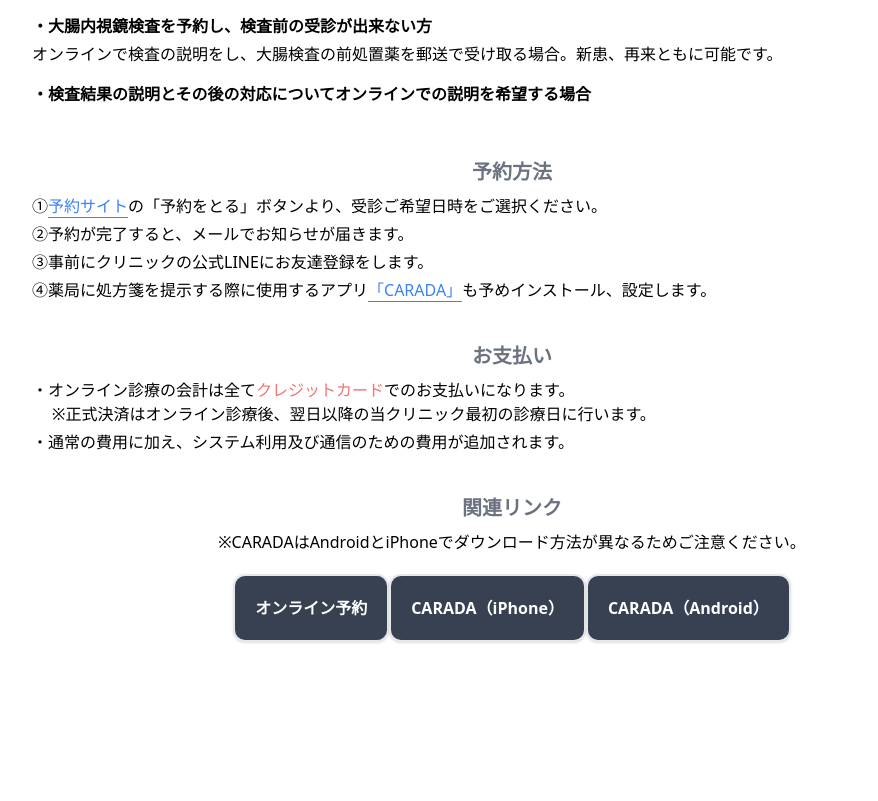
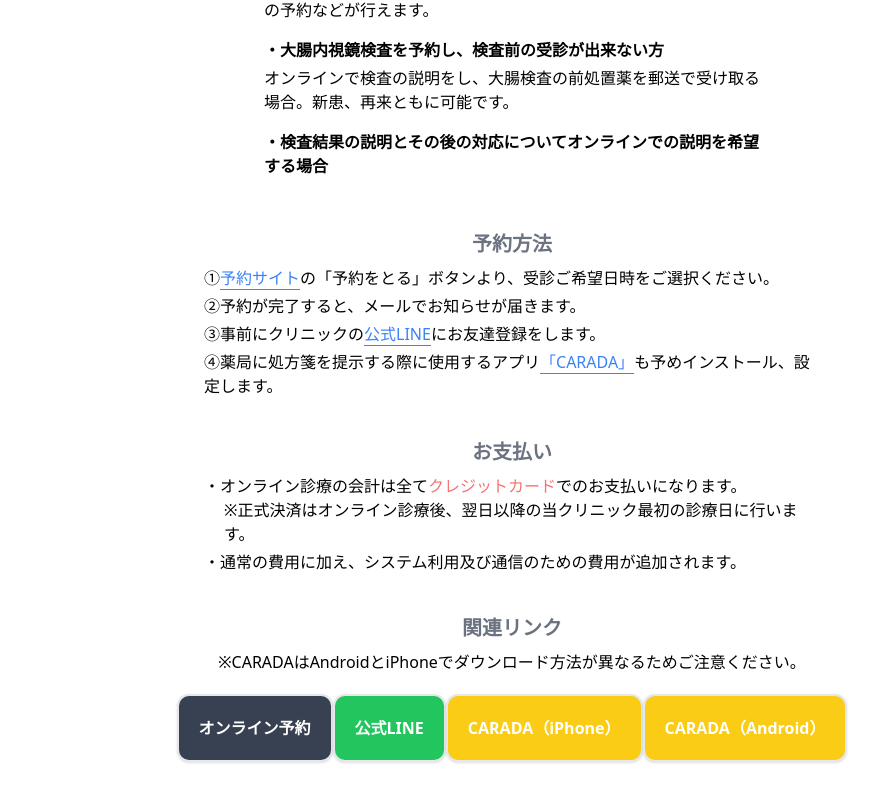
Before and after one commit to uto96315/hakodate-naishikyo, a Next.js app: page /aboutOnlineTreatment in a window 1280 px wide. Shown: the part 403-1204 px from the top of the page, without its empty margins (128-1006 px from the left). Before the commit the page ends 1165 px from the top, so only its background shows below. Built offline with nearby package versions, Linux system fonts and the light colour scheme.

Commit message:
デザイン微修正

```diff
--- a/src/pages/aboutOnlineTreatment.tsx
+++ b/src/pages/aboutOnlineTreatment.tsx
@@ -1,8 +1,13 @@
 /* eslint-disable @next/next/no-img-element */
+import { useRouter } from "next/router";
 import BackButton from "../../components/v1/backButton";
 
 
 const AboutOnlineTreatment = () => {
+    const router = useRouter();
+    const handleExternalLinkClick = (url:string) => {
+        window.open(url, '_blank'); // 新しいタブまたはウィンドウで外部リンクを開く
+    };
     return (
         <div className="pb-10">
             <div className="mb-10 px-5 pt-5">
@@ -21,7 +26,8 @@ const AboutOnlineTreatment = () => {
                 </p>
 
                 <h2 className="pt-10 pb-2 text-xl font-bold text-center text-gray-500">対象となる方</h2>
-                <ul className="md:px-20">
+                <ul className="md:px-20 flex justify-center">
+                    <div className="md:px-28 md:w-3/4">
                         <div className="py-2">
                             <li className="list-item pb-1 font-semibold">・通院中の患者様(再来)</li>
                             <p>スケジュールの都合や遠方で受診出来ない場合。 診療や処方、次回の予約などが行えます。</p>
@@ -33,42 +39,53 @@ const AboutOnlineTreatment = () => {
                         <div className="py-2">
                             <li className="list-item pb-1 font-semibold">・検査結果の説明とその後の対応についてオンラインでの説明を希望する場合</li>
                         </div>
+                    </div>
                 </ul>
 
                 <h2 className="pt-10 pb-2 text-xl font-bold text-center text-gray-500">予約方法</h2>
-                <div className=" space-y-1 md:px-20">
+                <div className="flex justify-center">
+                    <div className="space-y-1 md:px-28 md:w-3/4">
                         <p>①
                             <a href="https://ssc.doctorqube.com/hakodate-naishikyou/" className=" border-b border-blue-500 text-blue-500">予約サイト</a>
                             の「予約をとる」ボタンより、受診ご希望日時をご選択ください。</p>
                         <p>②予約が完了すると、メールでお知らせが届きます。</p>
-                    <p>③事前にクリニックの公式LINEにお友達登録をします。</p>
+                        <p>③事前にクリニックの
+                            <a href="https://lin.ee/Ugle9mq" className=" border-b border-blue-500 text-blue-500">公式LINE</a>
+                            にお友達登録をします。</p>
                         <p>④薬局に処方箋を提示する際に使用するアプリ
                             <a href="#carada" className=" border-b border-blue-500 text-blue-500">「CARADA」</a>
                             も予めインストール、設定します。</p>
                     </div>
+                </div>
 
                 <h2 className="pt-10 pb-2 text-xl font-bold text-center text-gray-500">お支払い</h2>
-                <div className="space-y-1 md:px-20">
+                <div className="flex justify-center">
+                    <div className="space-y-1 md:px-28 md:w-3/4">
                         <div>
                             <p>・オンライン診療の会計は全て<span className="text-red-400">クレジットカード</span>でのお支払いになります。</p>
                             <p className="px-5">※正式決済はオンライン診療後、翌日以降の当クリニック最初の診療日に行います。</p>
                         </div>
                         <p>・通常の費用に加え、システム利用及び通信のための費用が追加されます。</p>
                     </div>
+                </div>
 
                 <h2 className="pt-10 pb-2 text-xl font-bold text-center text-gray-500">関連リンク</h2>
                 <p className="text-center">※CARADAはAndroidとiPhoneでダウンロード方法が異なるためご注意ください。</p>
                 <div className="md:flex md:px-20 pt-5 pb-20 space-y-3 md:space-y-0 justify-center">
-                    <div className="px-5 py-5 shadow text-center border-2 rounded-xl bg-gray-700">
-                        <a href="https://ssc.doctorqube.com/hakodate-naishikyou/" className="font-bold text-white">オンライン予約</a>
+                    <div onClick={() => { handleExternalLinkClick("https://ssc.doctorqube.com/hakodate-naishikyou/")}} className="px-5 py-5 shadow text-center border-2 rounded-xl bg-gray-700">
+                        <p className="font-bold text-white">オンライン予約</p>
                     </div>
 
-                    <div id="carada" className="px-5 py-5 shadow text-center border-2 rounded-xl bg-gray-700">
-                        <a href="https://apps.apple.com/jp/app/carada-lian-xieapuri/id1106740618" className="font-bold text-white">CARADA（iPhone）</a>
+                    <div onClick={() => { handleExternalLinkClick("https://lin.ee/Ugle9mq")}} id="carada" className="px-5 py-5 shadow text-center border-2 rounded-xl bg-green-500">
+                        <p className="font-bold text-white">公式LINE</p>
                     </div>
 
-                    <div className="px-5 py-5 shadow text-center border-2 rounded-xl bg-gray-700">
-                        <a href="https://play.google.com/store/apps/details?id=jp.co.mti.carada.app&hl=ja" className="font-bold text-white">CARADA（Android）</a>
+                    <div onClick={() => { handleExternalLinkClick("https://apps.apple.com/jp/app/carada-lian-xieapuri/id1106740618")}} id="carada" className="px-5 py-5 shadow text-center border-2 rounded-xl bg-yellow-400">
+                        <p className="font-bold text-white">CARADA（iPhone）</p>
+                    </div>
+
+                    <div onClick={() => { handleExternalLinkClick("https://play.google.com/store/apps/details?id=jp.co.mti.carada.app&hl=ja")}} className="px-5 py-5 shadow text-center border-2 rounded-xl bg-yellow-400">
+                        <p className="font-bold text-white">CARADA（Android）</p>
                     </div>
                 </div>
             </div>
```
Lines whose indentation alone changed are shown as unchanged.
